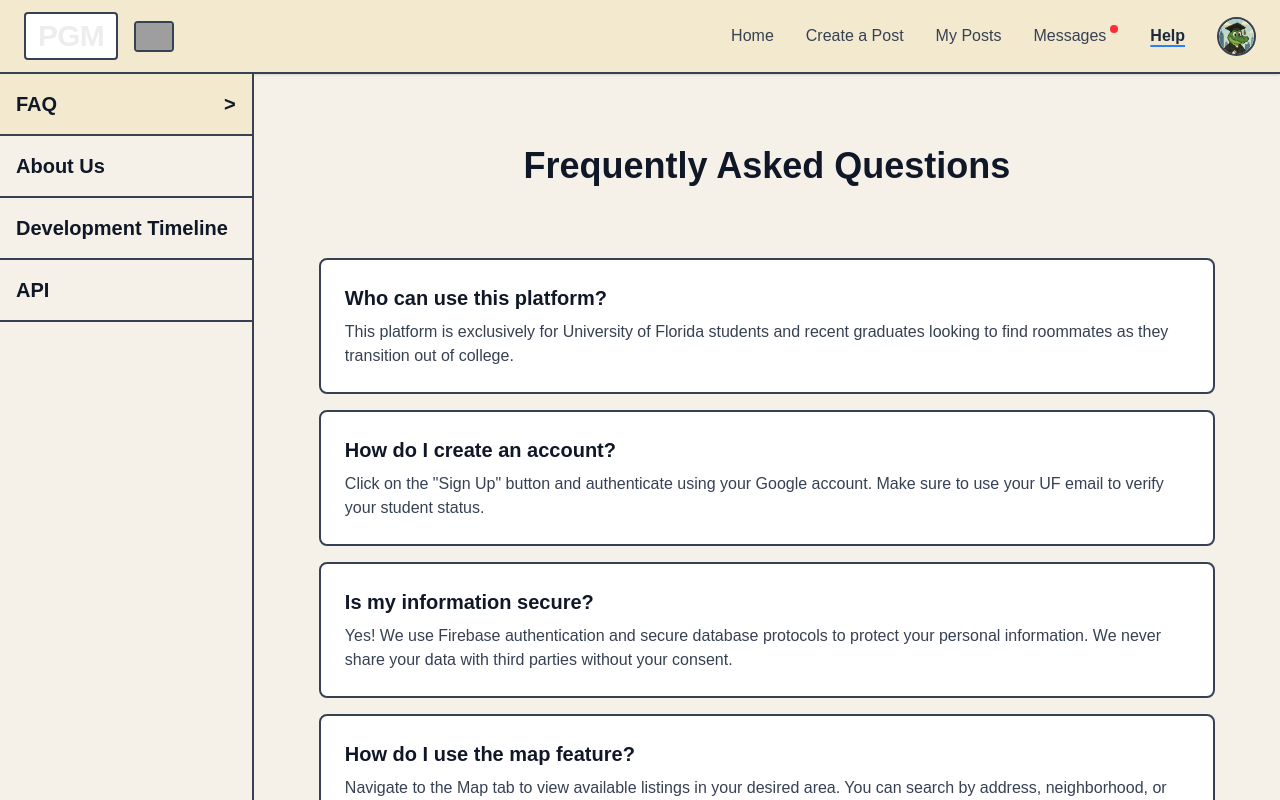
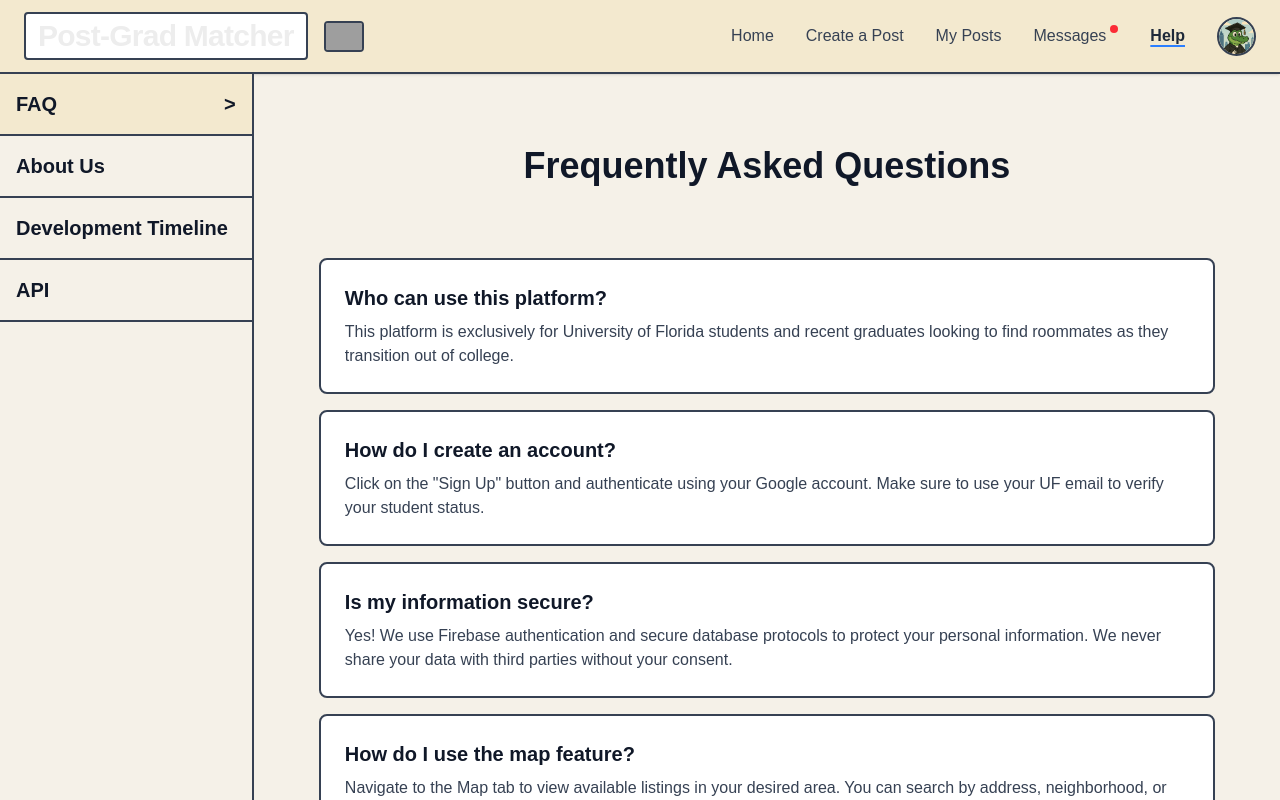
Before and after one commit to Myrtte/Post-Grad-Matcher, a Next.js app in the folder pgm-app/: page /help in a window 1280 px wide. Built offline with nearby package versions, Linux system fonts and the light colour scheme; grey boxes are pictures that could not be loaded.

Commit message:
Implemented user 'pgm' feedback

```diff
--- a/pgm-app/components/Navbar.jsx
+++ b/pgm-app/components/Navbar.jsx
@@ -16,7 +16,7 @@ export default function Navbar ({ selectedPage }) {
         <div className="flex items-center gap-4">
           {/* PGM Logo box */}
           <div className="border-2 border-gray-700 bg-white px-3 py-1 rounded-sm">
-            <h1 className="text-3xl font-black tracking-tight">PGM</h1>
+            <h1 className="text-3xl font-black tracking-tight">Post-Grad Matcher</h1>
           </div>
 
           {/* Small icon */}
```
